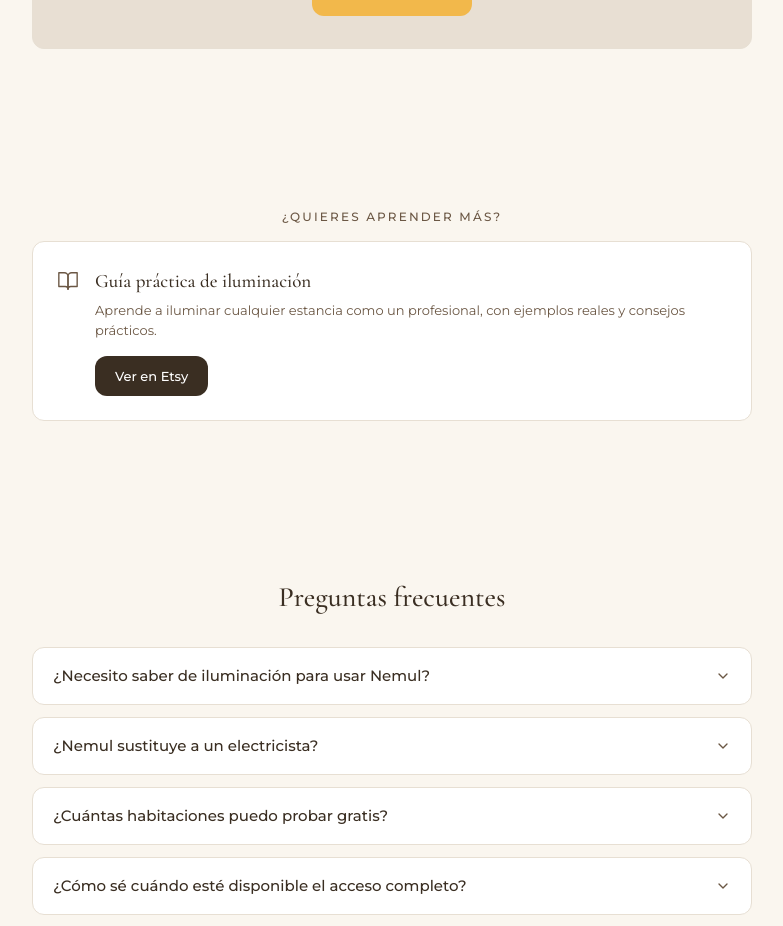
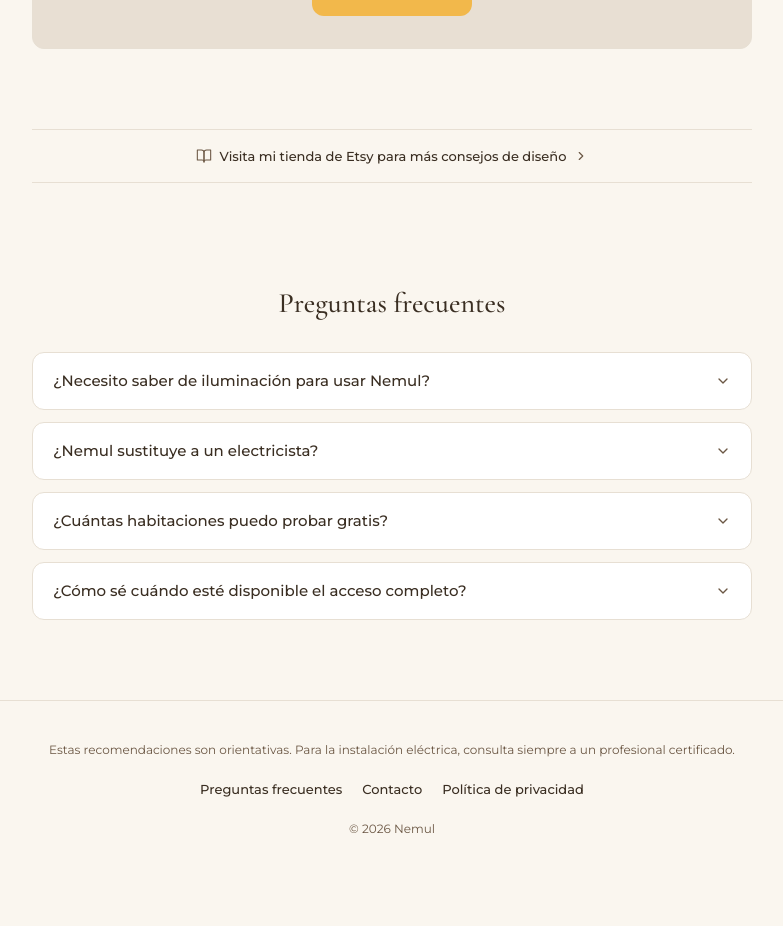
Before and after one commit to digitaldma2026-crypto/nemul-app, a React (Vite) app: page / in a window 1280 px wide. Shown: the part 2326-3252 px from the top of the page, without its empty margins (248-1031 px from the left). After the commit the page ends 3204 px from the top, so only its background shows below. Built offline with nearby package versions, Linux system fonts and the light colour scheme.

Commit message:
Add files via upload

```diff
--- a/App.jsx
+++ b/App.jsx
@@ -1973,45 +1973,43 @@ function ReportCard({ room, answers, expanded, onToggle }) {
   return <RoomReportCard room={room} answers={answers} expanded={expanded} onToggle={onToggle} />;
 }
 
+// Antes era una tarjeta con recuadro, icono, titular, descripción y botón: ocupaba
+// más que algunas recomendaciones del informe. Reducida a una línea, deja de
+// competir con el contenido por el que la persona ha venido.
 function GuidePromoCard() {
   return (
-    <div className="rounded-xl p-5" style={{ backgroundColor: COLORS.bgAlt, border: `1px solid ${COLORS.border}` }}>
-      <p className="font-body t-eyebrow mb-3" style={{ color: COLORS.primary }}>¿Quieres ir un paso más allá?</p>
-      <div className="flex items-start gap-3 mb-4">
-        <BookOpen size={22} color={COLORS.subtext} strokeWidth={1.5} className="shrink-0 mt-1" />
-        <div>
-          <p className="font-display t-lead font-medium" style={{ color: COLORS.text }}>Guía Profesional de Iluminación</p>
-          <p className="font-body t-body mt-1.5" style={{ color: COLORS.subtext }}>
-            Aprende a iluminar cualquier estancia como un profesional, con ejemplos reales y consejos prácticos.
-          </p>
-        </div>
-      </div>
     <a
       href="https://www.etsy.com/es/listing/4427720777/guia-de-iluminacion-del-hogar-consejos?ref=share_ios_native_control"
       target="_blank"
       rel="noopener noreferrer"
-        className="tap-scale w-full flex items-center justify-center font-body font-medium t-body rounded-xl py-3.5 transition-all duration-200"
-        style={{ backgroundColor: COLORS.text, color: "#FFFFFF" }}
+      onClick={() => { track("etsy_click", { desde: "informe" }); gaEvent("etsy_click", { desde: "informe" }); }}
+      className="tap-scale w-full flex items-center justify-center gap-2 py-3 font-body t-small font-medium"
+      style={{ color: COLORS.text, borderTop: `1px solid ${COLORS.border}`, borderBottom: `1px solid ${COLORS.border}` }}
     >
-        Ver la guía en Etsy
+      <BookOpen size={16} color={COLORS.subtext} strokeWidth={1.6} />
+      Visita mi tienda de Etsy para más consejos de diseño
+      <ChevronRight size={14} color={COLORS.subtext} />
     </a>
-    </div>
-  );
-}
-
-// El informe se ve entero en pantalla y la gente lo comparte por captura. Si no
-// lleva el nombre y el dominio, esa captura no lleva a nadie de vuelta aquí.
+  );
+}
+
+// La marca va arriba del informe, no aquí: es lo primero que se ve y lo que
+// entra en una captura de pantalla. Al pie solo queda el aviso legal.
 function LegalNote() {
   return (
-    <div className="text-center px-3">
-      <p className="font-body t-caption" style={{ color: COLORS.subtext }}>
+    <p className="font-body t-caption text-center px-3" style={{ color: COLORS.subtext }}>
       Estas recomendaciones son orientativas. Para la instalación eléctrica, consulta siempre a un profesional certificado.
     </p>
-      <div className="flex items-center justify-center gap-2 mt-3">
-        <span className="rounded-full" style={{ width: 5, height: 5, backgroundColor: COLORS.bulb }} />
-        <span className="font-display" style={{ fontSize: 15, color: COLORS.text }}>Nemul</span>
-        <span className="font-body t-caption" style={{ color: COLORS.subtext }}>nemul.app</span>
-      </div>
+  );
+}
+
+// Firma de marca del informe. Legible en una captura, discreta en pantalla.
+function MarcaNemul() {
+  return (
+    <div className="flex items-center justify-center gap-2 mb-5">
+      <span className="rounded-full" style={{ width: 6, height: 6, backgroundColor: COLORS.bulb }} />
+      <span className="font-display" style={{ fontSize: 24, lineHeight: 1, color: COLORS.text }}>Nemul</span>
+      <span className="font-body t-small" style={{ color: COLORS.subtext }}>nemul.app</span>
     </div>
   );
 }
@@ -2290,16 +2288,13 @@ function ResultScreen({ rooms, answersByRoom, onRestart, onSave, saved }) {
       <TopNav onBack={onRestart} />
       <div className="flex-1 overflow-y-auto px-6">
         <div className="text-center mb-6">
-          <div className="w-14 h-14 rounded-full mx-auto mb-4 flex items-center justify-center" style={{ backgroundColor: COLORS.bgAlt }}>
-            <Check size={22} color={COLORS.success} strokeWidth={2} />
-          </div>
+          <MarcaNemul />
           <p className="font-body t-eyebrow mb-2" style={{ color: COLORS.accent }}>
             {rooms.length} espacio{rooms.length > 1 ? "s" : ""}, con criterio de diseño
           </p>
           <h2 className="font-display t-display font-medium" style={{ color: COLORS.text }}>
             Tu estudio de iluminación está listo
           </h2>
-          <p className="font-body t-caption mt-2" style={{ color: COLORS.subtext }}>nemul.app</p>
         </div>
 
         <div className="flex flex-col gap-3 pb-4">
@@ -2399,7 +2394,8 @@ function PlanDetailScreen({ plan, onBack }) {
   return (
     <div className="flex flex-col h-full rise-in">
       <TopNav onBack={onBack} />
-      <div className="px-6 pb-5">
+      <div className="px-6 pb-5 text-center">
+        <MarcaNemul />
         <p className="font-body t-eyebrow mb-2" style={{ color: COLORS.accent }}>Guardado el {formatDate(plan.savedAt)}</p>
         <h2 className="font-display t-display font-medium" style={{ color: COLORS.text }}>
           {plan.rooms.length} espacio{plan.rooms.length > 1 ? "s" : ""}, con criterio de diseño
@@ -2522,10 +2518,7 @@ const LANDING_COPY = {
     accessTitle: "Empieza gratis con una habitación",
     accessText: "Prueba Nemul sin coste en el espacio que más te importe ahora. Muy pronto abriremos el acceso a toda la vivienda.",
     accessCta: "Empieza gratis",
-    guideLabel: "¿Quieres aprender más?",
-    guideTitle: "Guía práctica de iluminación",
-    guideText: "Aprende a iluminar cualquier estancia como un profesional, con ejemplos reales y consejos prácticos.",
-    guideCta: "Ver en Etsy",
+    guideLine: "Visita mi tienda de Etsy para más consejos de diseño",
     faqTitle: "Preguntas frecuentes",
     faqs: [
       { q: "¿Necesito saber de iluminación para usar Nemul?", a: "No. Todas las preguntas están pensadas para cualquier persona, sin necesidad de conocer términos técnicos. Nemul traduce los aspectos técnicos a recomendaciones fáciles de entender." },
@@ -2587,10 +2580,7 @@ const LANDING_COPY = {
     accessTitle: "Start free with one room",
     accessText: "Try Nemul at no cost in the space that matters most to you right now. We'll soon open access to your whole home.",
     accessCta: "Start for free",
-    guideLabel: "Want to learn more?",
-    guideTitle: "Professional Lighting Guide",
-    guideText: "Learn to light any room like a professional, with real examples and practical tips.",
-    guideCta: "View on Etsy",
+    guideLine: "Visit my Etsy shop for more design tips",
     faqTitle: "Frequently asked questions",
     faqs: [
       { q: "Do I need to know about lighting to use Nemul?", a: "No. Every question is designed for anyone, no technical terms required. Nemul handles the professional part for you." },
@@ -2798,31 +2788,25 @@ function AccessSection({ onStart, t }) {
   );
 }
 
+// Antes era una tarjeta con rótulo, recuadro, icono, titular, descripción y
+// botón, y ocupaba una sección entera de la portada. Misma línea que en el
+// informe: la tienda se menciona, no se anuncia.
 function LandingGuideSection({ t }) {
   return (
-    <section className="max-w-3xl mx-auto px-6 py-20">
+    <section className="max-w-3xl mx-auto px-6 pb-6">
       <Reveal>
-        <p className="font-body t-eyebrow text-center mb-4" style={{ color: COLORS.accent }}>{t.guideLabel}</p>
-        <div className="rounded-xl p-6 transition-all duration-300" style={{ backgroundColor: COLORS.card, border: `1px solid ${COLORS.border}` }}>
-          <div className="flex items-start gap-4">
-            <BookOpen size={22} color={COLORS.subtext} strokeWidth={1.5} className="shrink-0 mt-1" />
-            <div className="flex-1">
-              <p className="font-display t-lead font-medium mb-1" style={{ color: COLORS.text }}>{t.guideTitle}</p>
-              <p className="font-body t-small mb-4" style={{ color: COLORS.subtext }}>
-                {t.guideText}
-              </p>
         <a
           href="https://www.etsy.com/es/listing/4427720777/guia-de-iluminacion-del-hogar-consejos?ref=share_ios_native_control"
           target="_blank"
           rel="noopener noreferrer"
-                className="tap-scale inline-block font-body font-medium t-small rounded-xl px-5 py-2.5"
-                style={{ backgroundColor: COLORS.text, color: "#FFFFFF" }}
+          onClick={() => { track("etsy_click", { desde: "landing" }); gaEvent("etsy_click", { desde: "landing" }); }}
+          className="tap-scale w-full flex items-center justify-center gap-2 py-4 font-body t-small font-medium"
+          style={{ color: COLORS.text, borderTop: `1px solid ${COLORS.border}`, borderBottom: `1px solid ${COLORS.border}` }}
         >
-                {t.guideCta}
+          <BookOpen size={16} color={COLORS.subtext} strokeWidth={1.6} />
+          {t.guideLine}
+          <ChevronRight size={14} color={COLORS.subtext} />
         </a>
-            </div>
-          </div>
-        </div>
       </Reveal>
     </section>
   );
```
Lines whose indentation alone changed are shown as unchanged.
